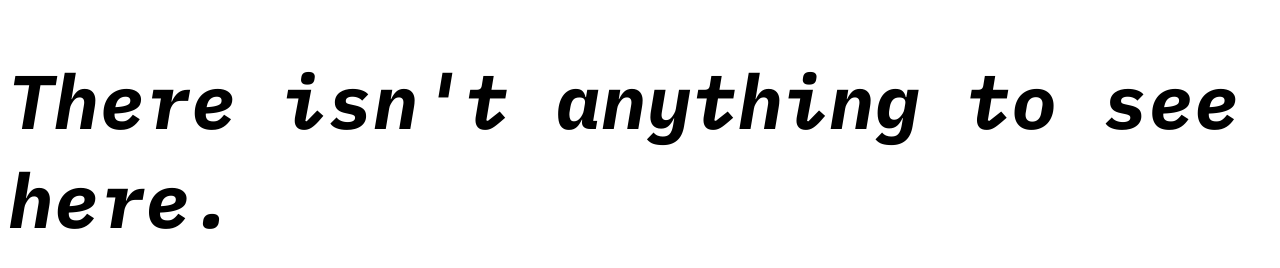
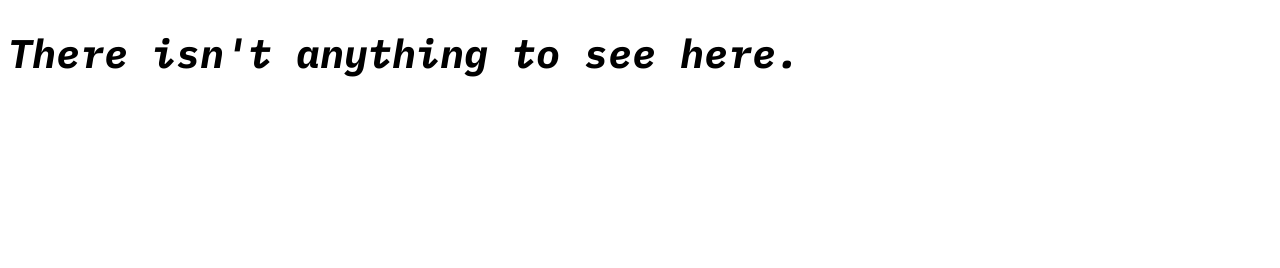
Before and after one commit to bencli/bencli.github.io, a plain HTML site: page index.html in a window 1280 px wide. Drawn offline with Linux system fonts and the light colour scheme.

Commit message:
Update index.html

```diff
--- a/index.html
+++ b/index.html
@@ -6,6 +6,6 @@
 <link href="https://fonts.googleapis.com/css2?family=IBM+Plex+Mono:ital,wght@1,700&display=swap" rel="stylesheet">
 </head>
 <body>
-<h1 style="font-family: 'IBM Plex Mono', monospace; font-size:76px;">There isn't anything to see here.</h1>
+<h1 style="font-family: 'IBM Plex Mono', monospace; font-size:40px;">There isn't anything to see here.</h1>
 </body>
 </html>
```
